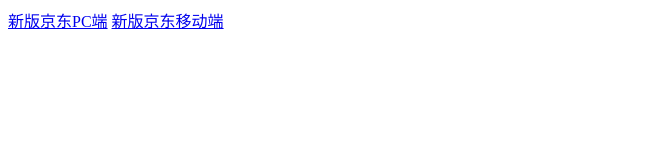
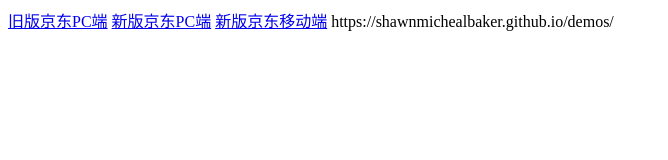
Before and after one commit to ShawnMichealBaker/demos, a plain HTML site: page index.html in a window 1280 px wide. Shown: the whole page, without its empty margins (0-668 px from the left). Drawn offline with Linux system fonts and the light colour scheme.

Commit message:
add some html code in index

```diff
--- a/index.html
+++ b/index.html
@@ -5,7 +5,9 @@
     <title></title>
 </head>
 <body>
+<a href="JD/index.html">旧版京东PC端</a>
 <a href="JD/index.html">新版京东PC端</a>
 <a href="JD/index.html">新版京东移动端</a>
+https://shawnmichealbaker.github.io/demos/
 </body>
 </html>
```
